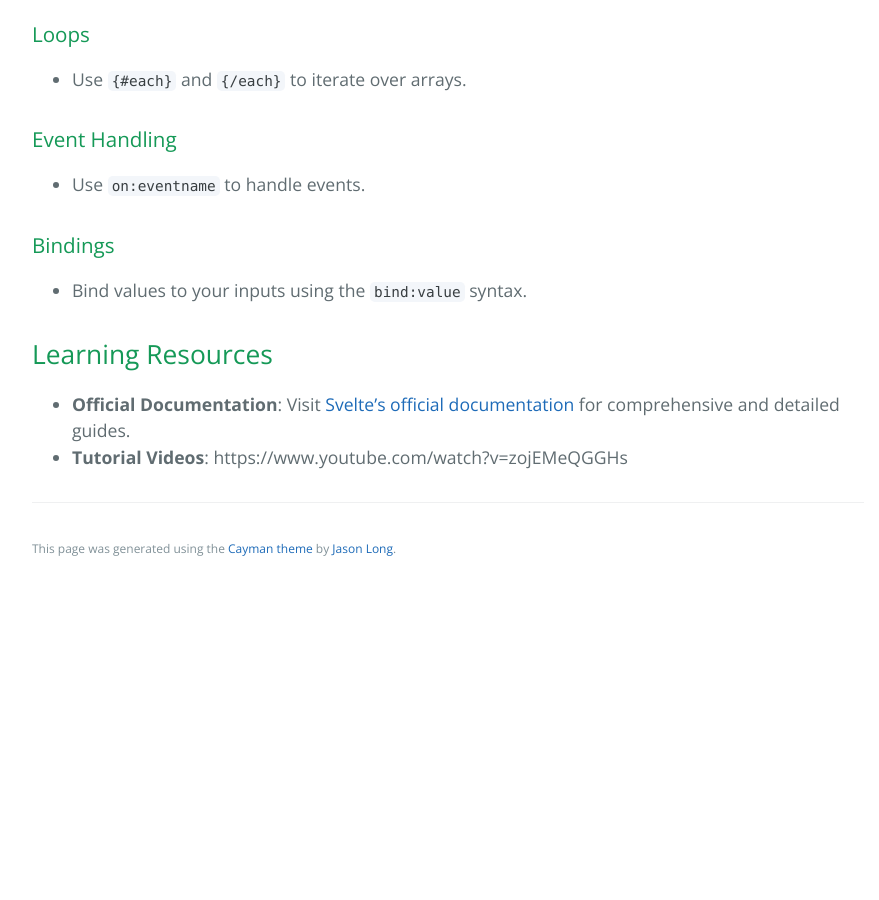
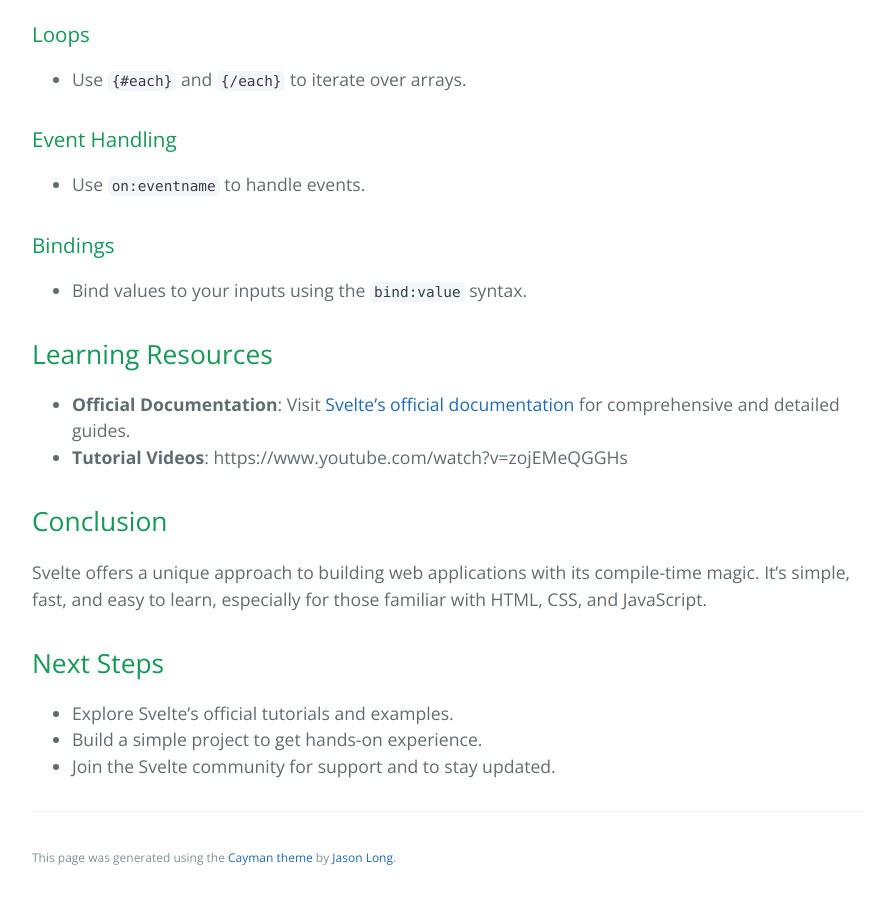
Before and after one commit to learning-software-engineering/learning-software-engineering.github.io, a Jekyll site: the page built from Topics/Tech_Stacks/Intro_to_Svelte.md, in a window 1280 px wide and 900 px high, scrolled down 2038 px. Shown: the whole window, without its empty margins (192-1071 px from the left). Built offline with Jekyll 4.4.1, drawn with Linux system fonts in a browser that asks for light colours; our own code applies the rules of GitHub Pages for plain Markdown files; before the commit the page ends 2629 px from its top, so only the background shows below that.

Commit message:
Update Intro_to_Svelte.md
added concluding section

```diff
--- a/Topics/Tech_Stacks/Intro_to_Svelte.md
+++ b/Topics/Tech_Stacks/Intro_to_Svelte.md
@@ -80,3 +80,13 @@
 
 - **Official Documentation**: Visit [Svelte's official documentation](https://svelte.dev/docs) for comprehensive and detailed guides.
 - **Tutorial Videos**: https://www.youtube.com/watch?v=zojEMeQGGHs
+
+## Conclusion
+
+Svelte offers a unique approach to building web applications with its compile-time magic. It's simple, fast, and easy to learn, especially for those familiar with HTML, CSS, and JavaScript.
+
+## Next Steps
+
+- Explore Svelte's official tutorials and examples.
+- Build a simple project to get hands-on experience.
+- Join the Svelte community for support and to stay updated.
```
